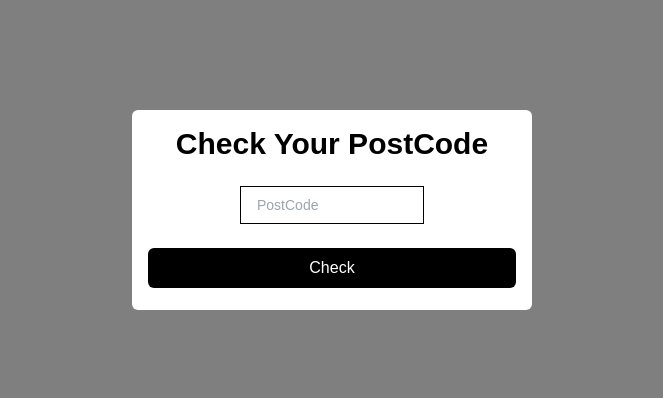
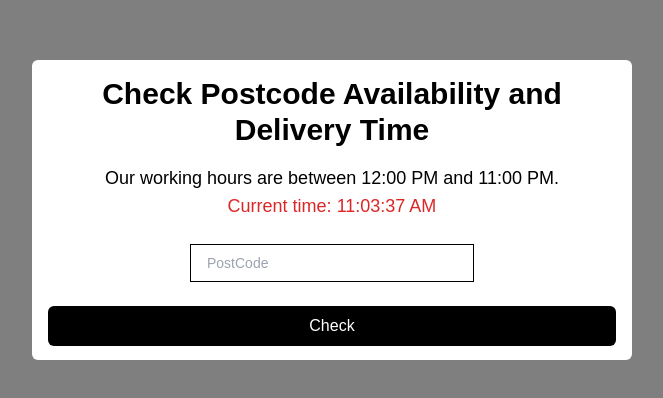
Before and after one commit to liderbektas/london-site, a React (Create React App) app in the folder london-client/: page /cart in a window 1280 px wide. Shown: the part 190-588 px from the top of the page, without its empty margins (308-971 px from the left). Built offline with nearby package versions, Linux system fonts and the light colour scheme.

Commit message:
edited checker UI

```diff
--- a/london-client/src/pages/cart/index.jsx
+++ b/london-client/src/pages/cart/index.jsx
@@ -1,8 +1,8 @@
+import Header from '../header';
+import List from './list';
 import { useEffect } from 'react';
 import { useCart } from '../../redux/hooks/hooks';
-import Header from '../header';
 import { Link } from 'react-router-dom';
-import List from './list';
 
 const Cart = ({ setIsOrderCompleted, setChecker }) => {
   const cart = useCart();
--- a/london-client/src/pages/cart/list/totals/index.jsx
+++ b/london-client/src/pages/cart/list/totals/index.jsx
@@ -4,7 +4,6 @@ const Total = ({ subTotal, setIsOrderCompleted }) => {
   return (
     <>
       <h2 className='text-4xl'>Cart totals</h2>
-
       <table className='w-full'>
         <tbody>
           <tr className='border-b-[0.5px]'>
--- a/london-client/src/pages/order/checker/components/modal/index.jsx
+++ b/london-client/src/pages/order/checker/components/modal/index.jsx
@@ -7,7 +7,7 @@ const CheckerModal = ({ setChecker }) => {
   const [zip, setZip] = useState('');
   const [canOrder, setCanOrder] = useState(false);
 
-  const startOrder = '12:00:00';
+  const startOrder = '00:00:00';
   const closeOrder = '23:00:00';
 
   useEffect(() => {
@@ -33,38 +33,35 @@ const CheckerModal = ({ setChecker }) => {
     setCanOrder(isValidZip && isWithinOrderTime);
   }, [isValidZip, isWithinOrderTime]);
 
+  const showError = (message) => {
+    toast.error(message, { duration: 5000, position: 'top-center' });
+  };
+
   const handleCheck = useCallback(() => {
-    const currentTime = new Date().toLocaleTimeString([], {
-      hour: '2-digit',
-      minute: '2-digit',
-    });
-
-    if (!(startOrder <= currentTime && currentTime < closeOrder)) {
-      toast.error("We don't do delivery at this time.", {
-        duration: 5000,
-        position: 'top-center',
-      });
+    if (!(startOrder <= time && time < closeOrder)) {
+      showError("We don't do delivery at this time");
     } else if (!zip) {
-      toast.error('Please enter a postcode.', {
-        duration: 5000,
-        position: 'top-center',
-      });
+      showError('Please enter a postcode.');
     } else if (!canOrder) {
-      toast.error("Sorry, we don't deliver to your area.", {
-        duration: 5000,
-        position: 'top-center',
-      });
+      showError("Sorry, we don't deliver to your area.");
     } else {
       setChecker(true);
     }
-  }, [zip, canOrder, setChecker]);
+  }, [zip, canOrder, setChecker, time]);
 
   return (
     <div className='fixed inset-0 z-50 flex items-center justify-center text-black bg-black bg-opacity-50'>
-      <div className='h-[200px] w-[400px] flex items-center flex-col bg-white rounded-md text-black p-4'>
-        <h2 className='mb-6 text-3xl font-bold text-center'>
-          Check Your PostCode
+      <div className='h-[300px] w-[600px] flex items-center flex-col bg-white rounded-md text-black p-4'>
+        <h2 className='mb-4 text-3xl font-bold text-center'>
+        Check Postcode Availability and Delivery Time
         </h2>
+
+        <p className='mb-6 text-lg text-center'>
+          Our working hours are between 12:00 PM and 11:00 PM.
+          <br />
+          <span className='text-red-600'>Current time: {time}</span>
+        </p>
+
         <input
           onChange={(e) => setZip(e.target.value)}
           placeholder='PostCode'
```
Also changed, not shown: london-client/src/pages/cart/list/items/index.jsx (indentation only).
